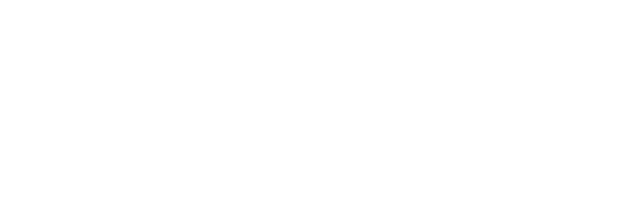
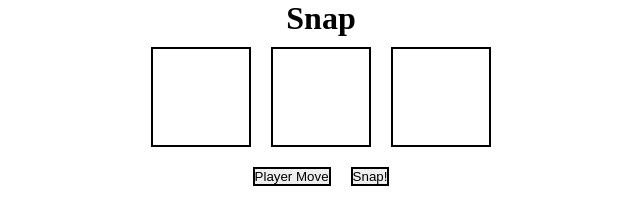
Before and after one commit to Lvalder1/Snap, a plain HTML site: page index.html in a window 1280 px wide. Shown: the whole page, without its empty margins (319-959 px from the left). Drawn offline with Linux system fonts and the light colour scheme.

Commit message:
added basic style to index page

```diff
--- a/index.html
+++ b/index.html
@@ -8,6 +8,15 @@
     <title>Snap</title>
 </head>
 <body>
-
+    <h1>Snap</h1>
+    <div class="cardDecks">
+        <div class="playerHand"></div>
+        <div class="computerHand"></div>
+        <div class="cardDeck"></div>
+    </div>
+    <div class="moves">
+        <button class="btnMove" id="playerMove">Player Move</button>
+        <button class="btnSnap" id="snap">Snap!</button>
+    </div>
 </body>
 </html>
--- a/style.scss
+++ b/style.scss
@@ -0,0 +1,31 @@
+* {
+    padding: 0;
+    margin: 0;
+    box-sizing: border-box;
+}
+
+h1 {
+    text-align: center;
+}
+
+.cardDecks {
+    display: flex;
+    justify-content: center;
+    div {
+        height: 100px;
+        width: 100px;
+        border: 2px solid black;
+        margin: 10px;
+    }
+}
+
+.moves {
+    display: flex;
+    justify-content: center;
+    button {
+        // height: 100px;
+        // width: 100px;
+        border: 2px solid black;
+        margin: 10px;
+    }
+}
```
Also changed, not shown: style.css, 1 other file.
